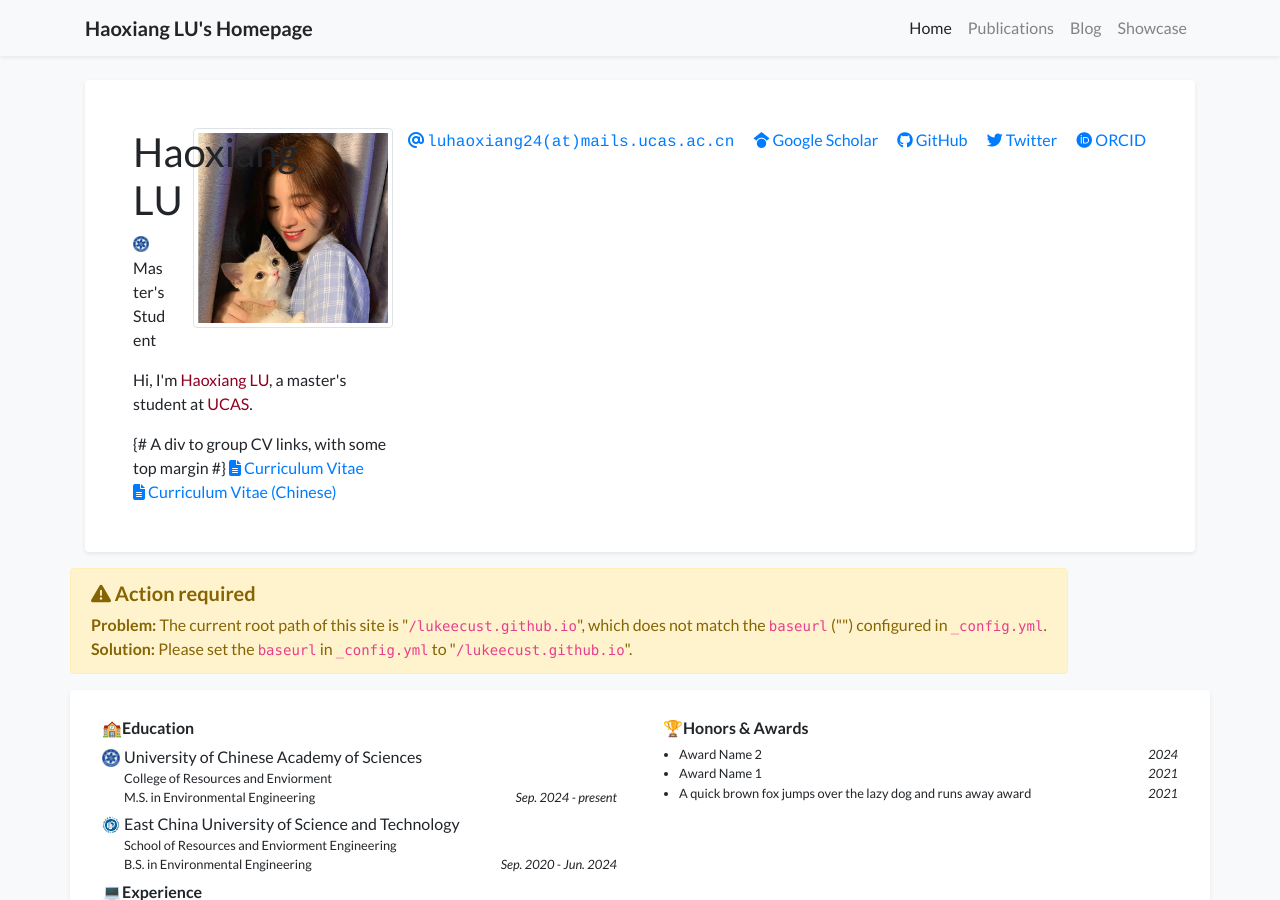
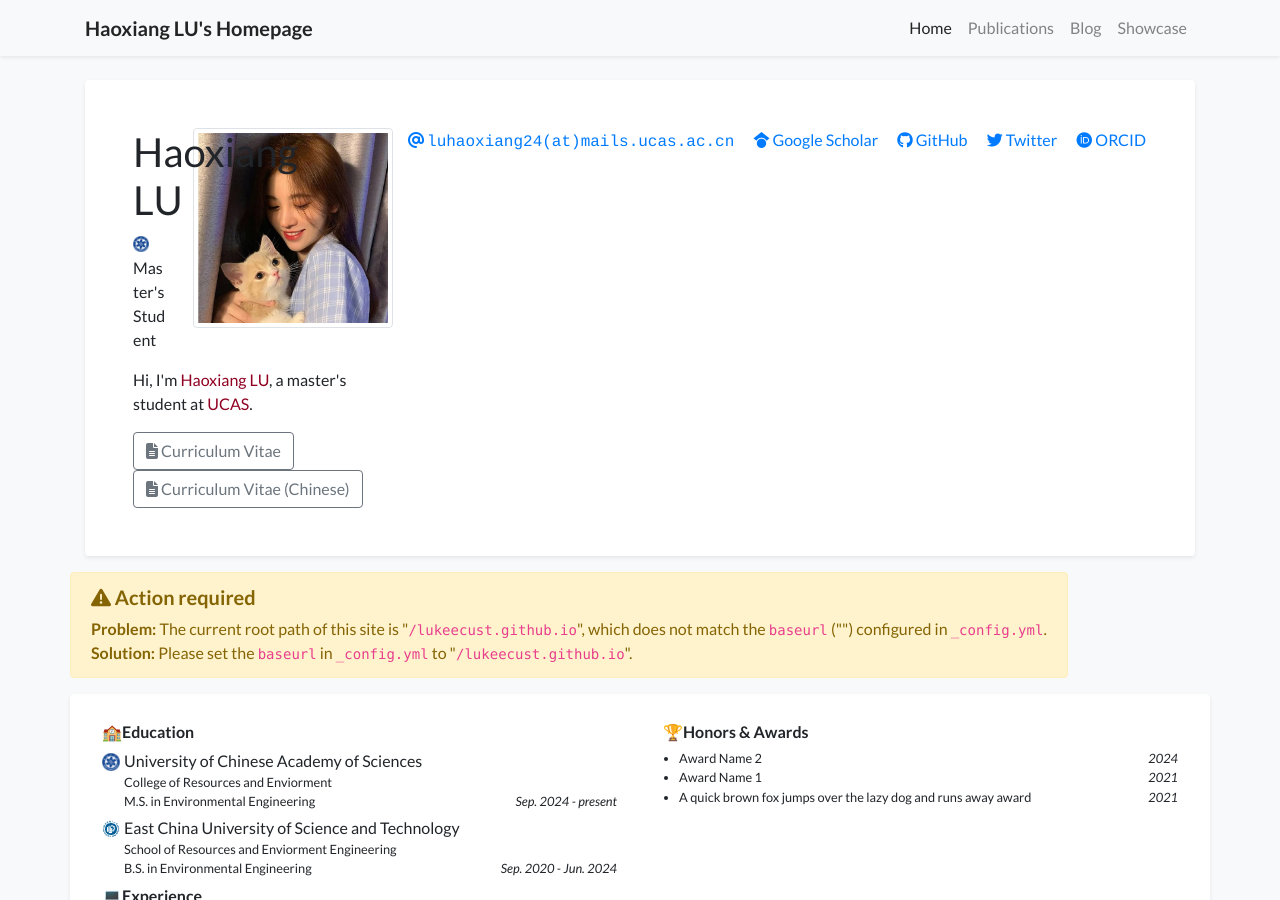
Before and after one commit to lukeecust/lukeecust.github.io, a Jekyll site: the page built from index.html, in a window 1280 px wide and 900 px high. Built offline with Jekyll 4.4.1, drawn with Linux system fonts in a browser that asks for light colours; nearby versions of some CDN libraries; some web fonts are replaced; a style sheet for code colours, icons or effects is not loaded.

Commit message:
Update profile_card.html

```diff
--- a/_includes/widgets/profile_card.html
+++ b/_includes/widgets/profile_card.html
@@ -40,22 +40,21 @@
                         <div class="text-profile-bio mt-3" {% if site.data.profile.short_bio_text_justify %}style="text-align: justify;"{% endif %}>
                             {{ site.data.profile.short_bio }}
                         </div>
-                        {% comment %} CV Links Section {% endcomment %}
                         {% if site.data.profile.cv_link or site.data.profile.cv_link_zh %}
-                        <div class="mt-3"> {# A div to group CV links, with some top margin #}
+                        <div class="d-flex flex-wrap gap-3 mt-3"> <!-- 添加 Flex 容器 -->
                             {% if site.data.profile.cv_link %}
-                                <a target="_blank" href="{{ site.data.profile.cv_link | relative_url }}" class="mr-3">
-                                    <i class="fas fa-file-alt"></i> Curriculum Vitae
-                                </a>
+                            <a target="_blank" href="{{ site.data.profile.cv_link | relative_url }}" class="btn btn-outline-secondary">
+                                <i class="fas fa-file-alt"></i> Curriculum Vitae
+                            </a>
                             {% endif %}
+
                             {% if site.data.profile.cv_link_zh %}
-                                <a target="_blank" href="{{ site.data.profile.cv_link_zh | relative_url }}">
-                                    <i class="fas fa-file-alt"></i> Curriculum Vitae (Chinese)
-                                </a>
+                            <a target="_blank" href="{{ site.data.profile.cv_link_zh | relative_url }}" class="btn btn-outline-secondary">
+                                <i class="fas fa-file-alt"></i> Curriculum Vitae (Chinese)
+                            </a>
                             {% endif %}
                         </div>
                         {% endif %}
-                        {% comment %} End CV Links Section {% endcomment %}
 
                 </div>
                 <hr />
```
